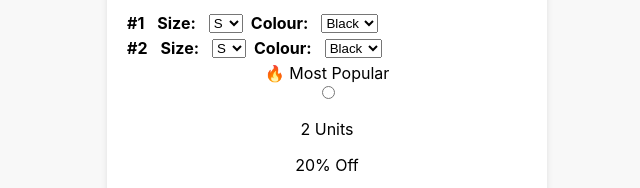
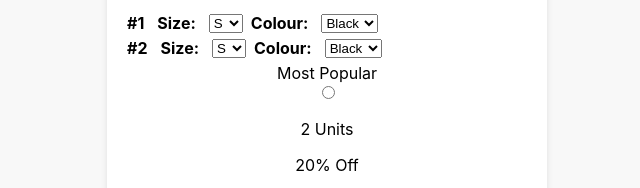
Before and after one commit to Sameergopal/Interactive-Bogo-UI, a plain HTML site: page index.html in a window 1280 px wide. Shown: the part 284-472 px from the top of the page, 313-953 px from the left. Drawn offline with Linux system fonts and the light colour scheme.

Commit message:
Update index.html

```diff
--- a/index.html
+++ b/index.html
@@ -51,7 +51,7 @@
 
         <!-- 2 Units Box (Most Popular) -->
         <div class="box" onclick="toggleBox(2)">
-          <div class="popular-badge">🔥 Most Popular</div>
+          <div class="popular-badge"> Most Popular</div>
           <div class="box-header">
             <div class="left-section">
               <input type="radio" name="bogo-option" />
```
